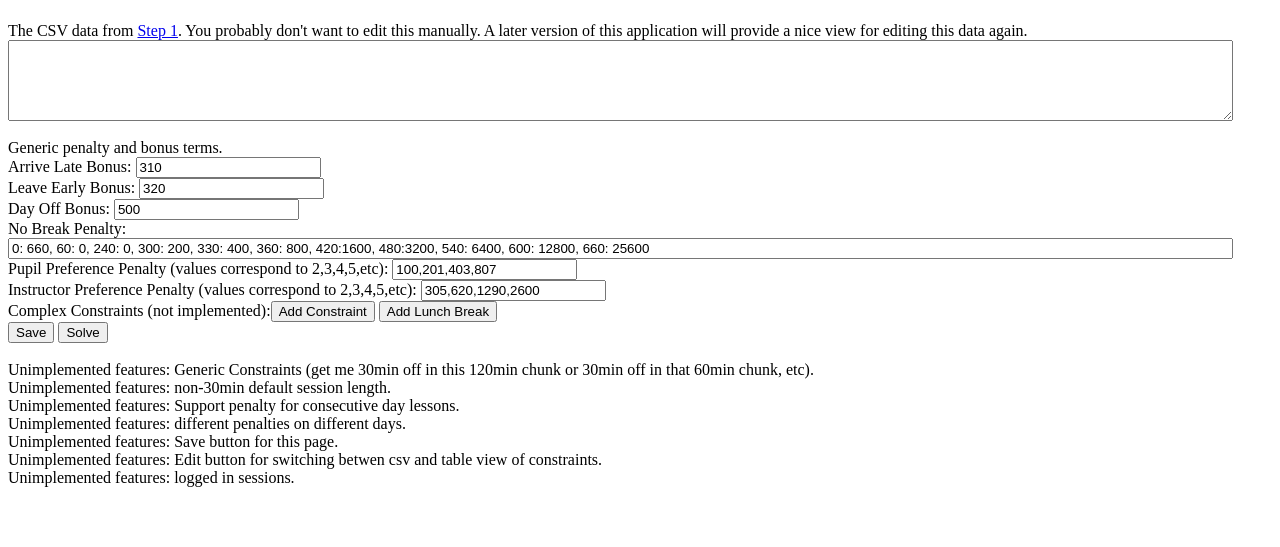
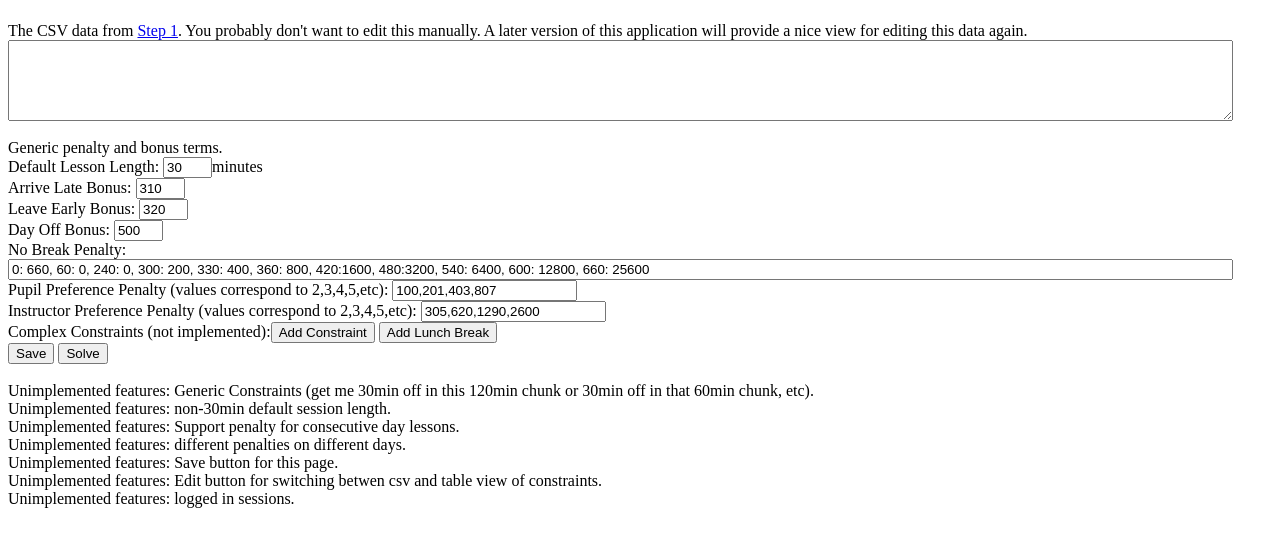
Before and after one commit to mgeorg/scheduler, a Django app: template solver/templates/solver/availability_detail.html in a window 1280 px wide. Shown: the part 44-591 px from the top of the page. Run offline with Django 3.2, Linux system fonts and the light colour scheme; the template is opened without the code that fills it, so the values that code supplies are empty; parts of the project's set-up code (start-up, migrations or seed data) failed here and were passed over.

Commit message:
Added default length field.

```diff
--- a/solver/models.py
+++ b/solver/models.py
@@ -7,6 +7,7 @@
   slot_times = models.TextField()
   constraints = models.TextField()
   csv_data = models.TextField()
+  default_length = models.IntegerField(default=30)
 
 class SolverOptions(models.Model):
   arrive_late_bonus = models.IntegerField()
--- a/solver/solver.py
+++ b/solver/solver.py
@@ -891,7 +891,7 @@
       continue
     table_data.append([x.strip() for x in row])
 
-  constraints = Constraints()
+  constraints = Constraints(default_length=availability.default_length)
   constraints.ParseIterator(table_data)
 
   scheduler = Scheduler(constraints, solver_run)
--- a/solver/templates/solver/availability_detail.html
+++ b/solver/templates/solver/availability_detail.html
@@ -102,12 +102,13 @@
 </textarea><br>
 <br>
 Generic penalty and bonus terms.<br>
-Arrive Late Bonus: <input type="text" name="arrive_late_bonus" value="310" /><br>
-Leave Early Bonus: <input type="text" name="leave_early_bonus" value="320" /><br>
-Day Off Bonus: <input type="text" name="day_off_bonus" value="500" /><br>
+Default Lesson Length: <input type="text" name="default_length" value="30" size=3 />minutes<br>
+Arrive Late Bonus: <input type="text" name="arrive_late_bonus" value="310" size=3 /><br>
+Leave Early Bonus: <input type="text" name="leave_early_bonus" value="320" size=3 /><br>
+Day Off Bonus: <input type="text" name="day_off_bonus" value="500" size=3 /><br>
 No Break Penalty: <input type="text" name="no_break_penalty" value="0: 660, 60: 0, 240: 0, 300: 200, 330: 400, 360: 800, 420:1600, 480:3200, 540: 6400, 600: 12800, 660: 25600" size=150 /><br>
-Pupil Preference Penalty (values correspond to 2,3,4,5,etc): <input type="text" name="pupil_preference_penalty" value="100,201,403,807" /><br>
-Instructor Preference Penalty (values correspond to 2,3,4,5,etc): <input type="text" name="instructor_preference_penalty" value="305,620,1290,2600" /><br>
+Pupil Preference Penalty (values correspond to 2,3,4,5,etc): <input type="text" name="pupil_preference_penalty" value="100,201,403,807" size=20 /><br>
+Instructor Preference Penalty (values correspond to 2,3,4,5,etc): <input type="text" name="instructor_preference_penalty" value="305,620,1290,2600" size=20 /><br>
 <div id="complex_constraints" style='display: table;'>
 <div style='display: table-row;'>
 <div style='display: table-cell;'>Complex Constraints (not implemented): </div>
```
